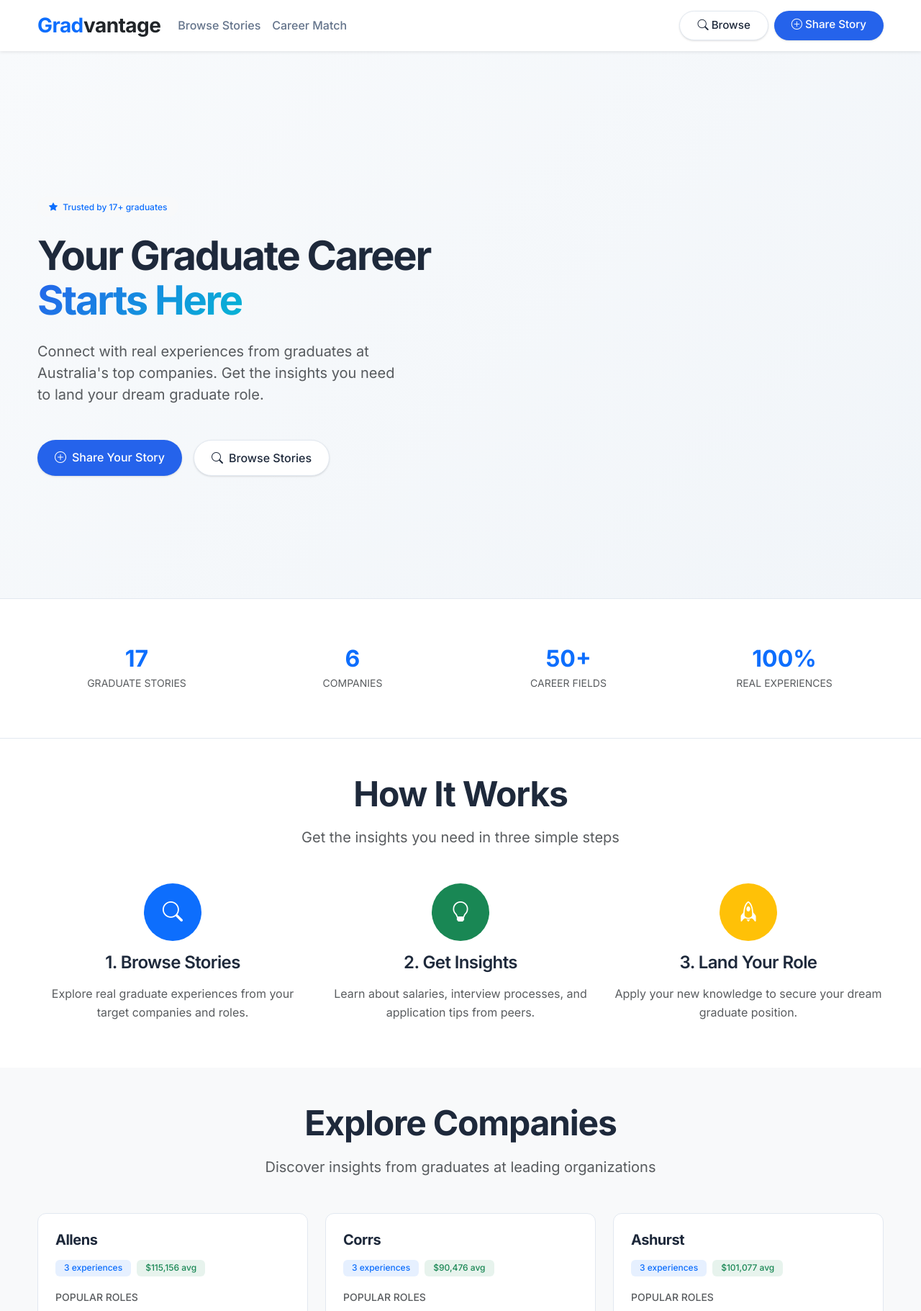
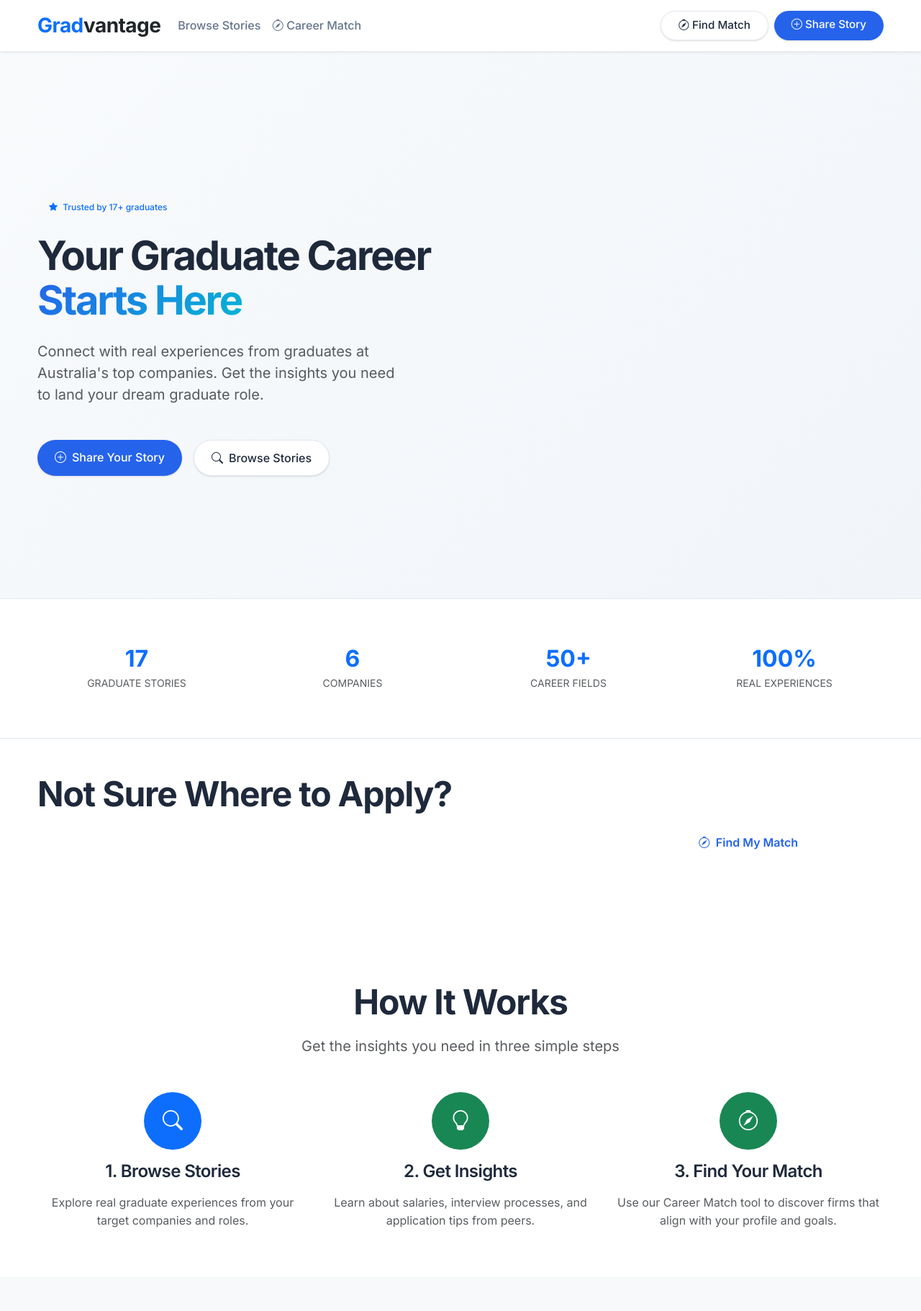
Before and after one commit to marlygme/grad-olliescott, a Flask app: page / in a window 1280 px wide. Shown: the top 1821 px of the page at 72% size. Run offline with Flask 3, Linux system fonts and the light colour scheme.

Commit message:
Assistant checkpoint: Add prominent Career Match section and improve navigation
Assistant generated file changes:
- templates/index.html: Add Career Match section to homepage
- static/style.css: Add styles for Career Match CTA section
- templates/base.html: Make Career Match more prominent in navigation

---

User prompt:

make career match more prominent

Replit-Commit-Author: Assistant
Replit-Commit-Session-Id: 14980846-fff5-4598-899d-cdf7886b54f5

```diff
--- a/static/style.css
+++ b/static/style.css
@@ -269,6 +269,30 @@ h1, h2, h3, h4, h5, h6 {
   color: white !important;
 }
 
+/* Career Match CTA Section */
+.career-match-cta {
+  background: linear-gradient(135deg, var(--primary) 0%, #06b6d4 100%);
+}
+
+.btn-white {
+  background: white;
+  color: var(--primary);
+  border: 2px solid white;
+  font-weight: 600;
+}
+
+.btn-white:hover {
+  background: transparent;
+  color: white;
+  border-color: white;
+  transform: translateY(-2px);
+  box-shadow: 0 10px 25px rgba(0,0,0,0.2);
+}
+
+.bg-gradient {
+  background: linear-gradient(135deg, var(--primary) 0%, #06b6d4 100%);
+}
+
 /* Empty State */
 .empty-state {
   padding: 4rem 2rem;
--- a/templates/base.html
+++ b/templates/base.html
@@ -50,13 +50,15 @@
             <a class="nav-link fw-medium" href="/stories">Browse Stories</a>
           </li>
           <li class="nav-item">
-            <a class="nav-link fw-medium" href="/law-match">Career Match</a>
+            <a class="nav-link fw-medium text-primary" href="/law-match">
+              <i class="bi bi-compass me-1"></i>Career Match
+            </a>
           </li>
         </ul>
 
         <div class="d-flex gap-2">
-          <a class="btn btn-outline-primary btn-pill" href="/stories">
-            <i class="bi bi-search me-1"></i>Browse
+          <a class="btn btn-outline-primary btn-pill" href="/law-match">
+            <i class="bi bi-compass me-1"></i>Find Match
           </a>
           <a class="btn btn-primary btn-pill" href="/submit">
             <i class="bi bi-plus-circle me-1"></i>Share Story
--- a/templates/index.html
+++ b/templates/index.html
@@ -73,6 +73,28 @@
   </div>
 </section>
 
+<!-- Career Match CTA Section -->
+<section class="career-match-cta py-5 bg-gradient text-white">
+  <div class="container">
+    <div class="row align-items-center">
+      <div class="col-lg-8">
+        <div class="mb-4">
+          <h2 class="display-5 fw-bold mb-3">Not Sure Where to Apply?</h2>
+          <p class="fs-5 mb-4">
+            Get personalized firm recommendations based on your university, WAM, and career preferences.
+            Our Career Match tool analyzes university representation data to suggest the best firms for your profile.
+          </p>
+        </div>
+      </div>
+      <div class="col-lg-4 text-center">
+        <a href="/law-match" class="btn btn-white btn-lg btn-pill px-4 py-3">
+          <i class="bi bi-compass me-2"></i>Find My Match
+        </a>
+      </div>
+    </div>
+  </div>
+</section>
+
 <!-- How It Works Section -->
 <section class="how-it-works py-5">
   <div class="container">
@@ -108,12 +130,12 @@
 
       <div class="col-md-4">
         <div class="text-center">
-          <div class="step-icon bg-warning text-white rounded-circle mx-auto mb-3">
-            <i class="bi bi-rocket fs-3"></i>
+          <div class="step-icon bg-success text-white rounded-circle mx-auto mb-3">
+            <i class="bi bi-compass fs-3"></i>
           </div>
-          <h4 class="fw-semibold mb-3">3. Land Your Role</h4>
+          <h4 class="fw-semibold mb-3">3. Find Your Match</h4>
           <p class="text-muted">
-            Apply your new knowledge to secure your dream graduate position.
+            Use our Career Match tool to discover firms that align with your profile and goals.
           </p>
         </div>
       </div>
```
